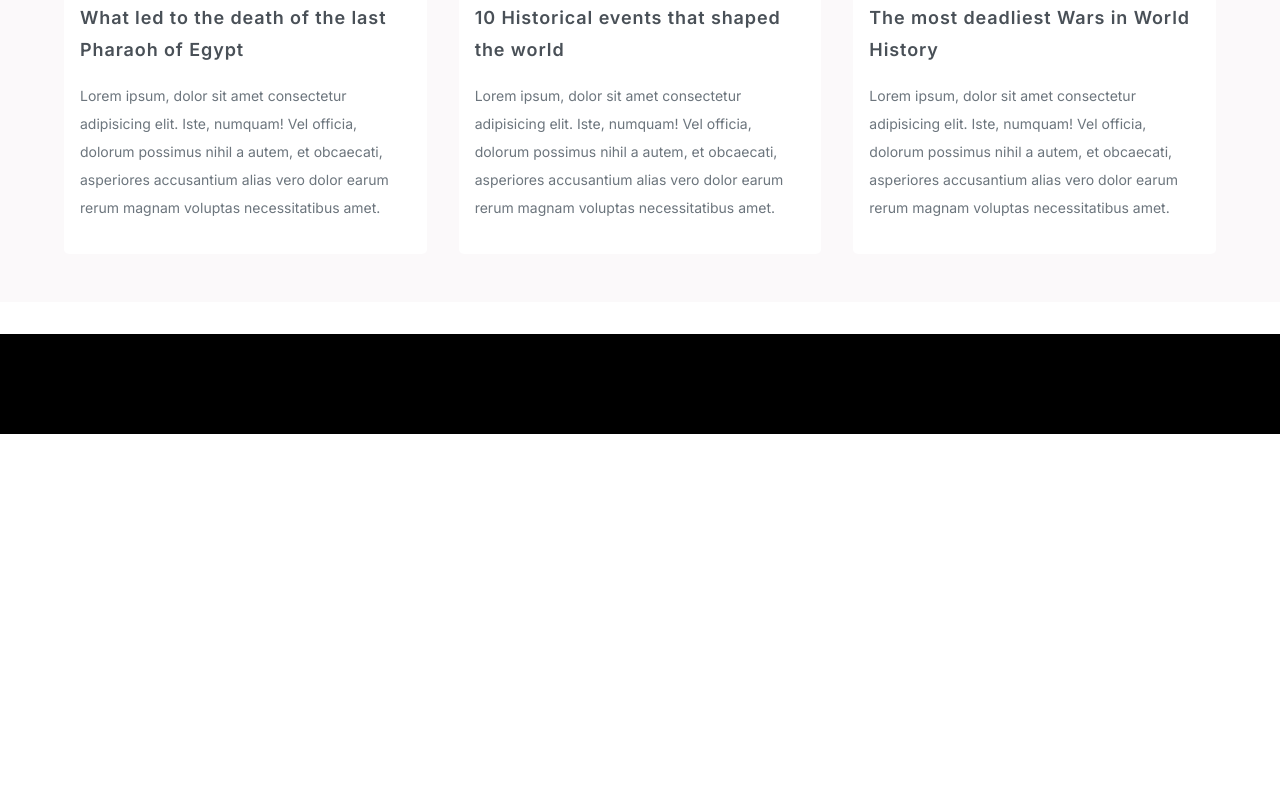
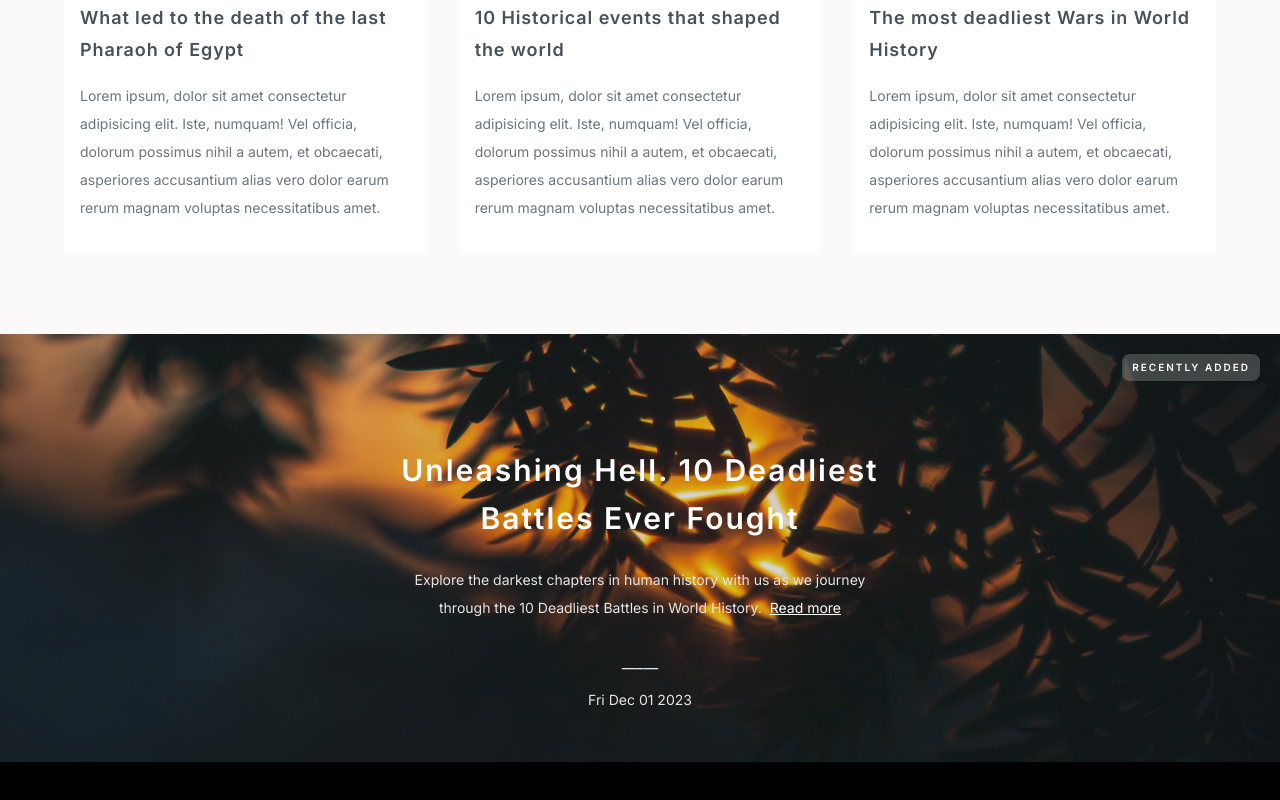
Before and after one commit to daisy28/memorychest, a Next.js app: page / in a window 1280 px wide. Shown: the part 1770-2570 px from the top of the page. Before the commit the page ends 2204 px from the top, so only its background shows below. Built offline with nearby package versions, Linux system fonts and the light colour scheme.

Commit message:
Feat: Recently added section complete

```diff
--- a/app/component/popular.tsx
+++ b/app/component/popular.tsx
@@ -56,14 +56,14 @@ const Popular = () => {
   return (
     <div className={`my-8 p-4 md:px-[4rem]`}>
       <div className={`mb-4`}>
-        <h1 className={`text-[#495057] text-[30px] font-[600] leading-[28px] tracking-[2px] mb-6 capitalize md:mb-[2rem]`}>popular topics</h1>
+        <h1 className={`text-[#495057] text-[30px] font-[600] leading-[28px] tracking-[2px] mb-6 capitalize md:mb-[2rem] text-center md:text-left`}>popular topics</h1>
         <aside className={`my-4 grid grid-cols-3 gap-x-4 md:grid-cols-6`}>
-          <button className={`text-[#d4a373] text-[14px] font-[600] leading-[25px] text-left capitalize`}>all</button>
-          <button className={`text-[#495057] text-[14px] font-[600] leading-[25px] text-left capitalize`}>places</button>
-          <button className={`text-[#495057] text-[14px] font-[600] leading-[25px] text-left capitalize`}>events</button>
-          <button className={`text-[#495057] text-[14px] font-[600] leading-[25px] text-left capitalize`}>people</button>
-          <button className={`text-[#495057] text-[14px] font-[600] leading-[25px] text-left capitalize`}>wars</button>
-          <button className={`text-[#495057] text-[14px] font-[600] leading-[25px] text-left capitalize`}>cultures</button>
+          <button className={`text-[#d4a373] text-[14px] font-[600] leading-[25px] text-center md:text-left capitalize`}>all</button>
+          <button className={`text-[#495057] text-[14px] font-[600] leading-[25px] text-center md:text-left capitalize`}>places</button>
+          <button className={`text-[#495057] text-[14px] font-[600] leading-[25px] text-center md:text-left capitalize`}>events</button>
+          <button className={`text-[#495057] text-[14px] font-[600] leading-[25px] text-center md:text-left capitalize`}>people</button>
+          <button className={`text-[#495057] text-[14px] font-[600] leading-[25px] text-center md:text-left capitalize`}>wars</button>
+          <button className={`text-[#495057] text-[14px] font-[600] leading-[25px] text-center md:text-left capitalize`}>cultures</button>
         </aside>
       </div>
       <section className={`grid grid-cols-1 gap-8 md:grid-cols-2 xl:grid-cols-3 my-8`}>
--- /dev/null
+++ b/app/component/recent.tsx
@@ -0,0 +1,26 @@
+import React from 'react';
+import style from "./style.module.css";
+
+const Recent = () => {
+  return (
+    <article className={`${style.articleBackground} relative `}>
+     <div className={`flex items-center justify-center  p-4 md:px-[4rem]`}>
+          <div className={`flex flex-col gap-6 my-8 max-w-[500px]`}>
+               <div className={`absolute right-[20px] top-[20px] bg-[rgba(255,255,255,0.2)] rounded-[8px] py-[6px] px-[10px] flex justify-center items-center text-center`}><p className={`text-[#fff] font-[600] text-[10px] tracking-[2px] uppercase`}>recently added</p></div>
+               <div className={`mt-8`}>
+                    <h1 className={`text-[#fff] text-center text-[30px] font-[600] leading-[48px] tracking-[2px] capitalize mt-8`}>Unleashing Hell. 10 deadliest battles ever fought</h1>
+               </div>
+               <div>
+                    <p className={`text-[#e5e5e5] text-center text-[12px] md:text-[14px] font-[400] leading-[28px]`}>Explore the darkest chapters in human history with us as we journey through the 10 Deadliest Battles in World History.&nbsp; <span className={`underline text-[#fff]`}>Read more</span></p>
+               </div>
+               <div className={`flex flex-col gap-2`}>
+                    <p className={`text-[#e5e5e5] text-center text-[14px] md:text-[16px] font-[400] leading-[32px]`}>_____</p>
+                    <p className={`text-[#e5e5e5] font-[400] text-[14px] leading-[28px] text-center`}>{new Date().toDateString()}</p>
+               </div>
+          </div>
+     </div>
+    </article>
+  )
+}
+
+export default Recent;
--- /dev/null
+++ b/app/component/style.module.css
@@ -0,0 +1,7 @@
+.articleBackground {
+     background-image: url("/Image (2).svg");
+     background-size: cover;
+     background-repeat: no-repeat;
+     /* height: 400px; */
+
+}
--- a/app/page.tsx
+++ b/app/page.tsx
@@ -1,10 +1,12 @@
 import React from 'react';
 import Popular from './component/popular';
+import Recent from './component/recent';
 
 const Page = () => {
   return (
     <section className={`bg-[#fbf9fa]`}>
       <Popular />
+      <Recent />
     </section>
   )
 }
```
Also changed, not shown: app/about/about.tsx (added).
